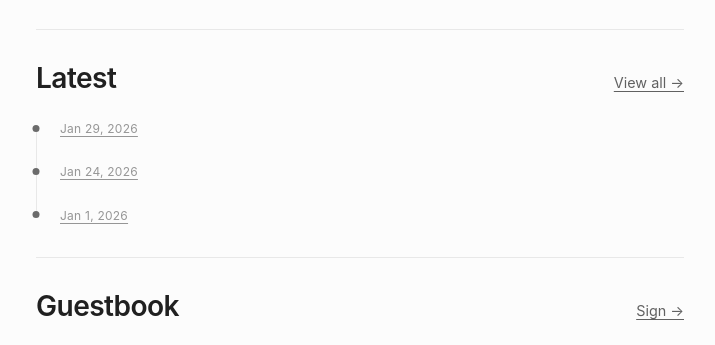
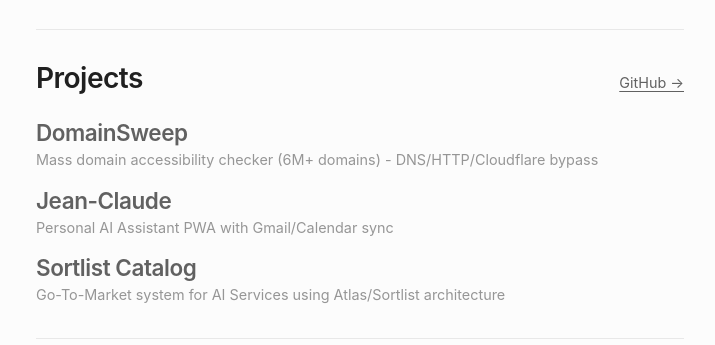
Before and after one commit to bKNNNNN/personal-website, an Astro site: page / in a window 1280 px wide. Shown: the part 1095-1440 px from the top of the page, without its empty margins (280-995 px from the left). Built offline with nearby package versions, Linux system fonts and the light colour scheme; Astro itself is replaced by a stand-in of ours; no server answers; a web font is replaced by a local one.

Commit message:
feat: add projects section to homepage with GitHub repos

```diff
--- a/src/pages/index.astro
+++ b/src/pages/index.astro
@@ -100,6 +100,28 @@
       </div>
     </section>
 
+    <!-- Projects Section -->
+    <section class="py-8 border-t border-[var(--color-border)]">
+      <div class="flex items-baseline justify-between mb-6">
+        <h2>Projects</h2>
+        <a href="https://github.com/bKNNNNN" target="_blank" rel="noopener noreferrer" class="text-sm text-[var(--color-text-muted)] hover:text-[var(--color-text)] transition-colors">GitHub →</a>
+      </div>
+      <div class="space-y-4">
+        <a href="https://github.com/bKNNNNN/DomainSweep" target="_blank" rel="noopener noreferrer" class="project-card block">
+          <h3 class="text-base font-medium mb-1">DomainSweep</h3>
+          <p class="text-sm text-[var(--color-text-muted)]">Mass domain accessibility checker (6M+ domains) - DNS/HTTP/Cloudflare bypass</p>
+        </a>
+        <a href="https://github.com/bKNNNNN/jean-claude" target="_blank" rel="noopener noreferrer" class="project-card block">
+          <h3 class="text-base font-medium mb-1">Jean-Claude</h3>
+          <p class="text-sm text-[var(--color-text-muted)]">Personal AI Assistant PWA with Gmail/Calendar sync</p>
+        </a>
+        <a href="https://github.com/bKNNNNN/Sortlist-Catalog" target="_blank" rel="noopener noreferrer" class="project-card block">
+          <h3 class="text-base font-medium mb-1">Sortlist Catalog</h3>
+          <p class="text-sm text-[var(--color-text-muted)]">Go-To-Market system for AI Services using Atlas/Sortlist architecture</p>
+        </a>
+      </div>
+    </section>
+
     <!-- Now Section - Jean-Claude's Reflections -->
     <section class="py-8 border-t border-[var(--color-border)]">
       <div class="flex items-baseline justify-between mb-6">
@@ -195,4 +217,20 @@
     color: var(--color-text-muted);
     letter-spacing: 0.02em;
   }
+
+  .project-card {
+    padding: 1rem;
+    margin: -1rem;
+    border-radius: 8px;
+    text-decoration: none;
+    transition: background-color 0.2s ease;
+  }
+
+  .project-card:hover {
+    background-color: var(--color-bg-alt);
+  }
+
+  .project-card h3 {
+    color: var(--color-text);
+  }
 </style>
```
